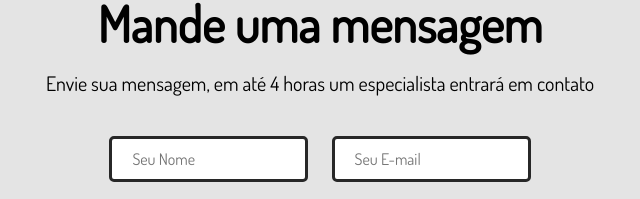
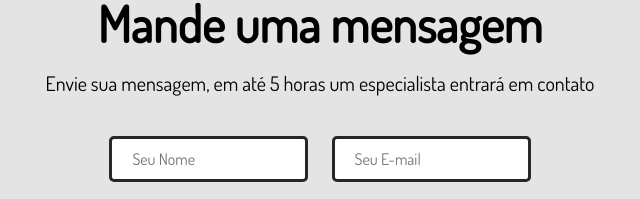
Before and after one commit to gabrielsales9/TechVision-LandingPage, a plain HTML site: page index.html in a window 1280 px wide. Shown: the part 1843-2042 px from the top of the page, 320-960 px from the left. Drawn offline with Linux system fonts and the light colour scheme.

Commit message:
my first commit here

```diff
--- a/index.html
+++ b/index.html
@@ -138,7 +138,7 @@
         </div>
         <div class="section-message">
             <h3>Mande uma mensagem</h3>
-            <p>Envie sua mensagem, em até 4 horas um especialista entrará em contato</p>
+            <p>Envie sua mensagem, em até 5 horas um especialista entrará em contato</p>
             <form>
                 <input type="text" name="name" placeholder="Seu Nome">
                 <input type="email" name="email" placeholder="Seu E-mail">
```
